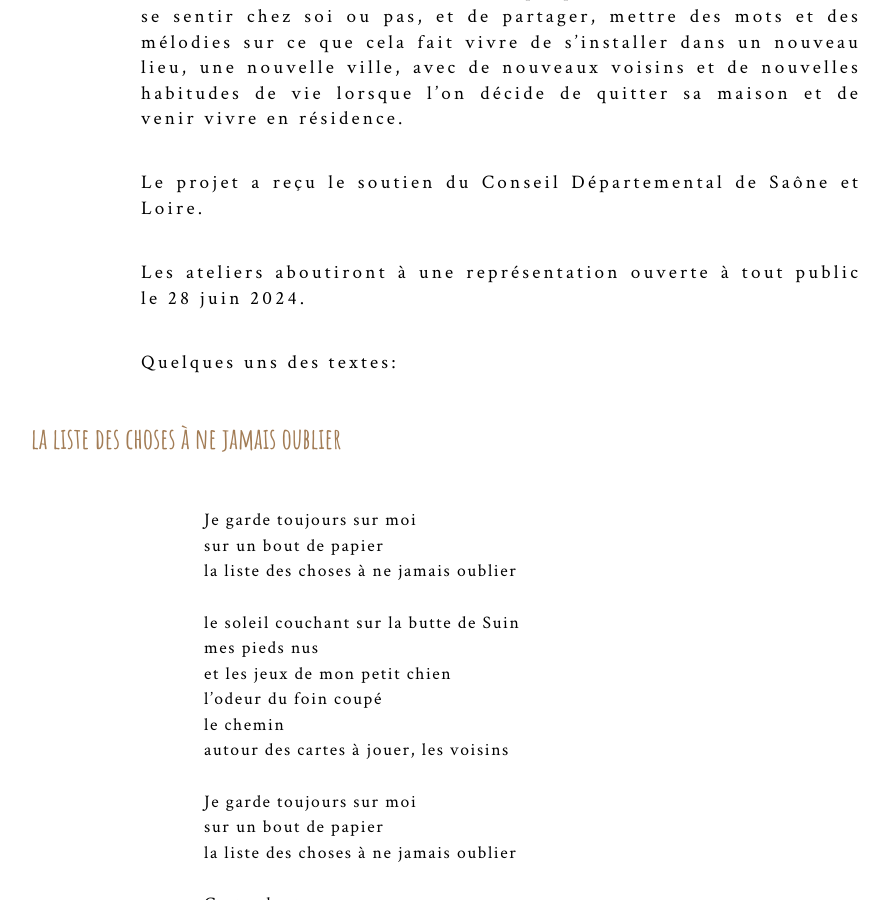
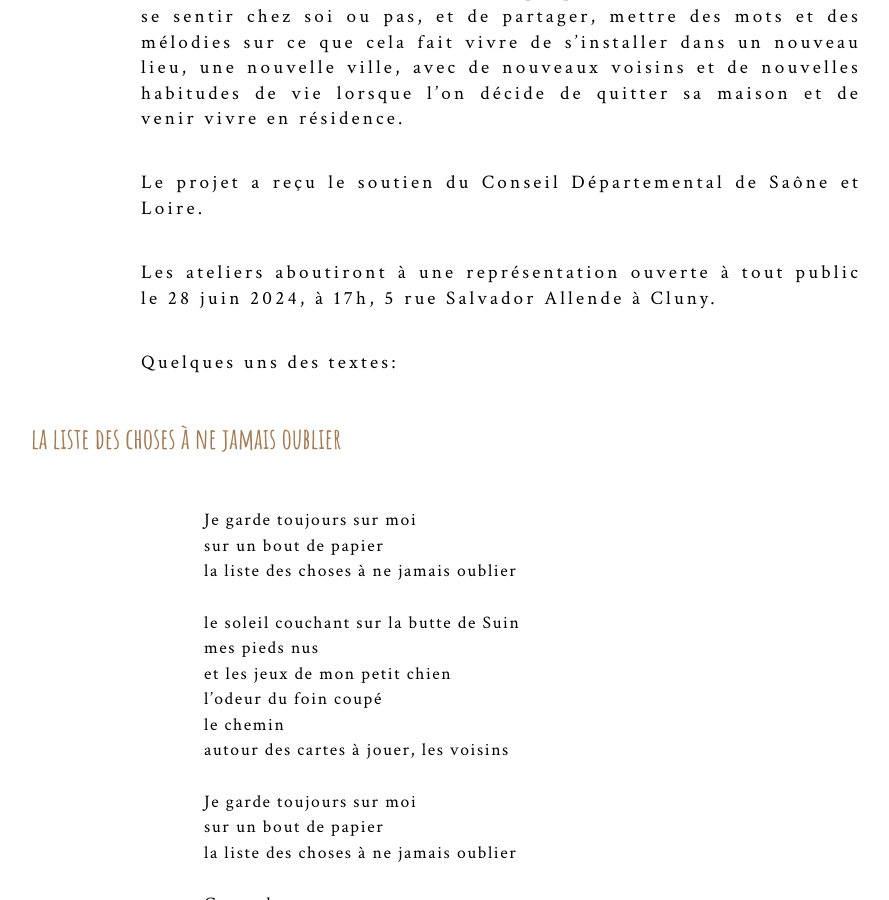
Before and after one commit to leshnik/revertouthaut, a Jekyll site: the page built from chansons-de-mes-quatre-saisons.md, in a window 1280 px wide and 900 px high, scrolled down 536 px. Shown: the whole window, without its empty margins (139-1028 px from the left). Built offline with Jekyll 4.4.1, drawn with Linux system fonts in a browser that asks for light colours.

Commit message:
chnsns 4 saisons add place and time

```diff
--- a/chansons-de-mes-quatre-saisons.md
+++ b/chansons-de-mes-quatre-saisons.md
@@ -10,7 +10,7 @@ L’objectif était de pouvoir, par le jeu des mots et des rimes, et par des éc
 
 <p class="intro-text">Le projet a reçu le soutien du Conseil Départemental de Saône et Loire.</p>
 
-<p class="intro-text">Les ateliers aboutiront à une représentation ouverte à tout public le 28 juin 2024.</p>
+<p class="intro-text">Les ateliers aboutiront à une représentation ouverte à tout public le 28 juin 2024, à 17h, 5 rue Salvador Allende à Cluny.</p>
 
 <p class="intro-text">Quelques uns des textes: </p>
 
```
